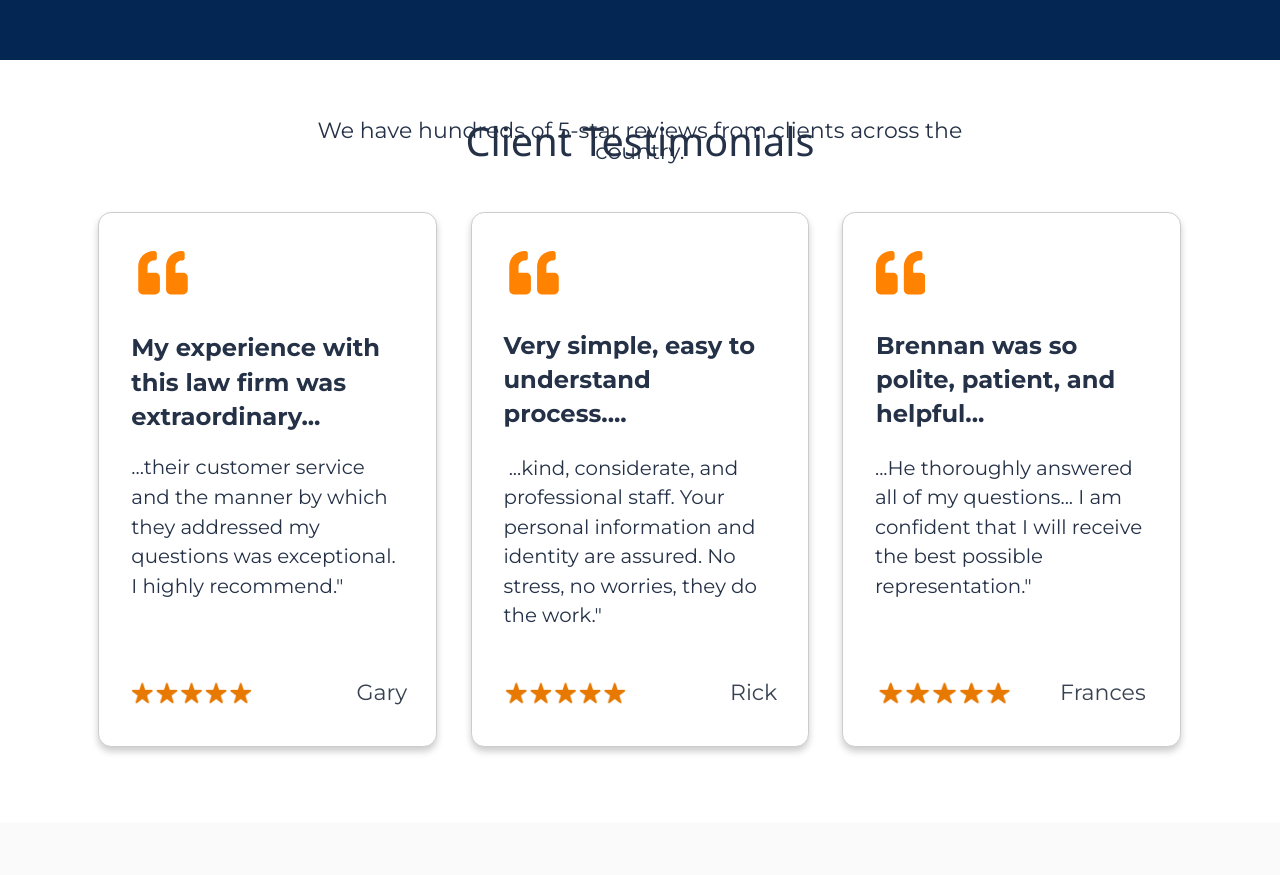
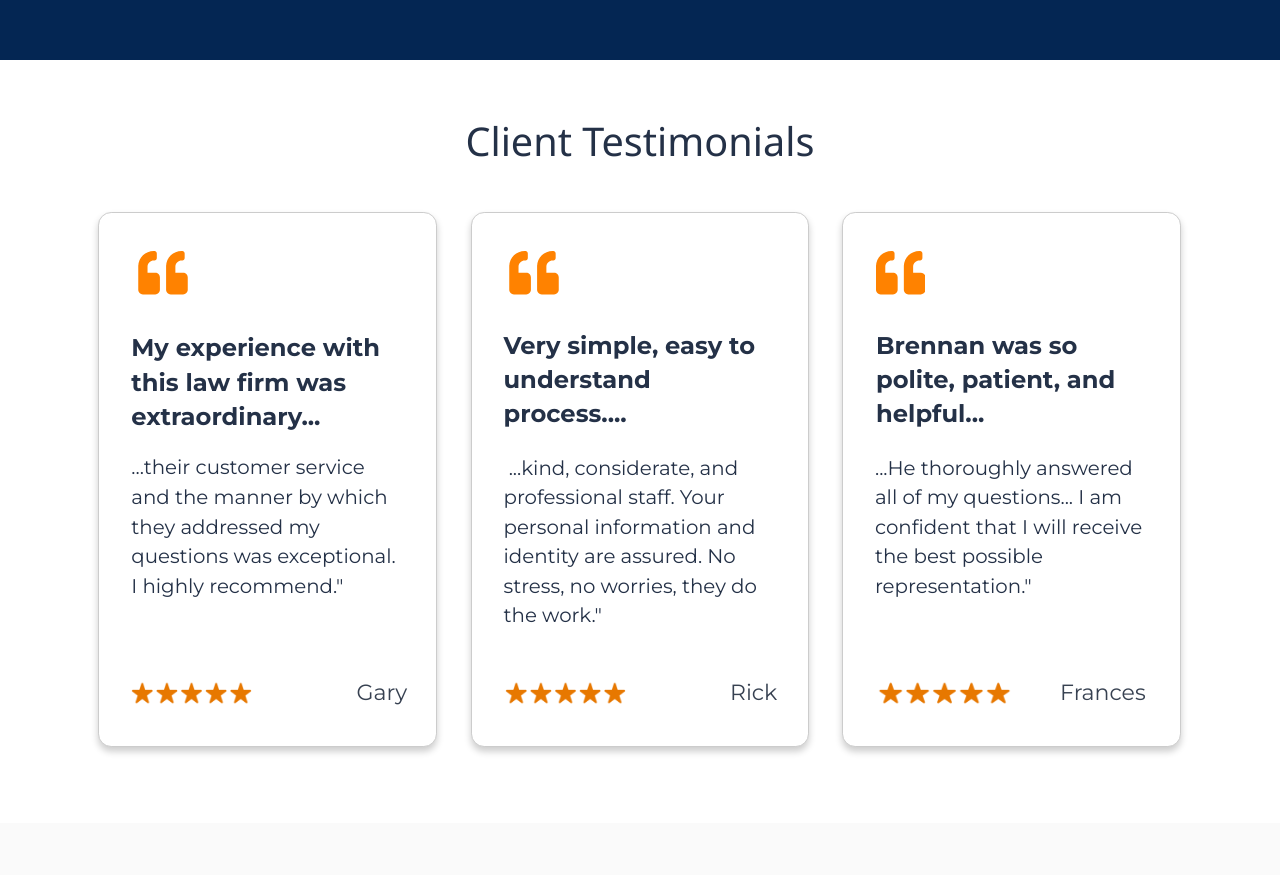
Before and after one commit to rahulmanna1/reclaim-mva, a plain HTML site: page index.html in a window 1280 px wide. Shown: the part 3800-4675 px from the top of the page. Drawn offline with Linux system fonts and the light colour scheme.

Commit message:
Update index.html

```diff
--- a/index.html
+++ b/index.html
@@ -1476,7 +1476,7 @@
               <p style=text-align:center><span style=color:#243147;font-size:1.875rem>Client Testimonia﻿ls</span>
             </div>
           </div>
-          <div class="ui-sortable myDraggable lp-element-text hidden-element-mobile" id=textboxParentb1d92789-558c-4788-97f9-d2d25777d0e8 name=text style=min-height:20px;text-align:left;pointer-events:all data-lineheight=0.94>
+<!--           <div class="ui-sortable myDraggable lp-element-text hidden-element-mobile" id=textboxParentb1d92789-558c-4788-97f9-d2d25777d0e8 name=text style=min-height:20px;text-align:left;pointer-events:all data-lineheight=0.94>
             <div class="dx-htmleditor dx-htmleditor-outlined" id=editBoxc1b478ee-4d12-44af-9b50-b2c4ebea11e6 tabindex=0 role=application>
               <p style=text-align:center><span style=color:#243147;font-family:Montserrat;font-size:1.25rem>We have hundreds of 5-star reviews from clients across the country.</span>
             </div>
@@ -1485,7 +1485,7 @@
             <div class="dx-htmleditor dx-htmleditor-outlined" id=editBox887338ec-3a22-496a-b5fd-fb949746a948 tabindex=0 role=application>
               <p style=text-align:center><span style=font-size:1.125rem;font-family:Montserrat;color:#243147>We have hundreds of 5-star reviews from clients across the country.</span>
             </div>
-          </div>
+          </div> -->
         </div>
       </div>
       <div class="ui-sortable lowResImage lp-element-section sectionParent" id=pageBlock6d2b92d8-ece9-4488-9d98-bf6bcede4dc3 style=width:100%;pointer-events:all;background-size:cover>
```
